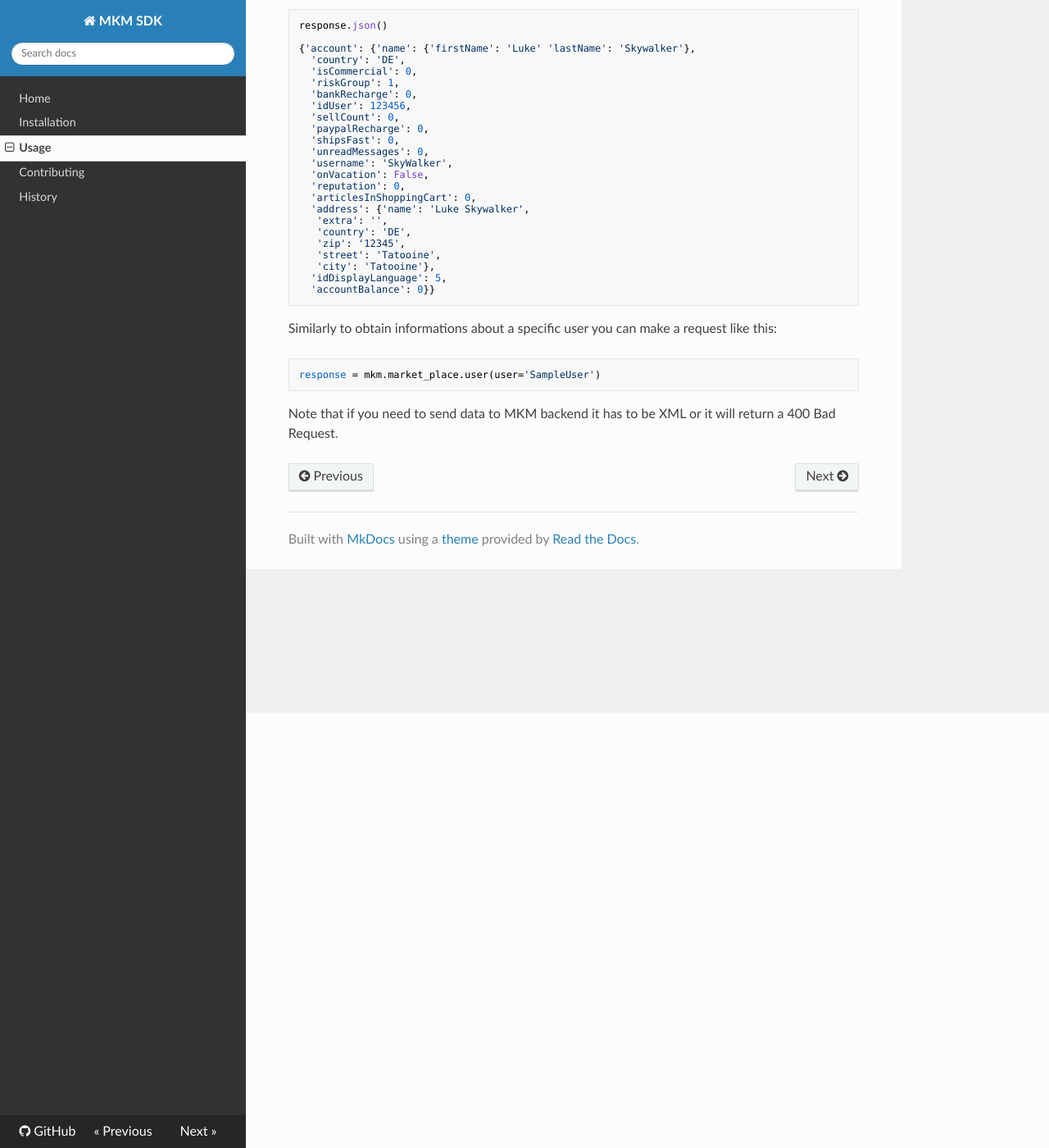
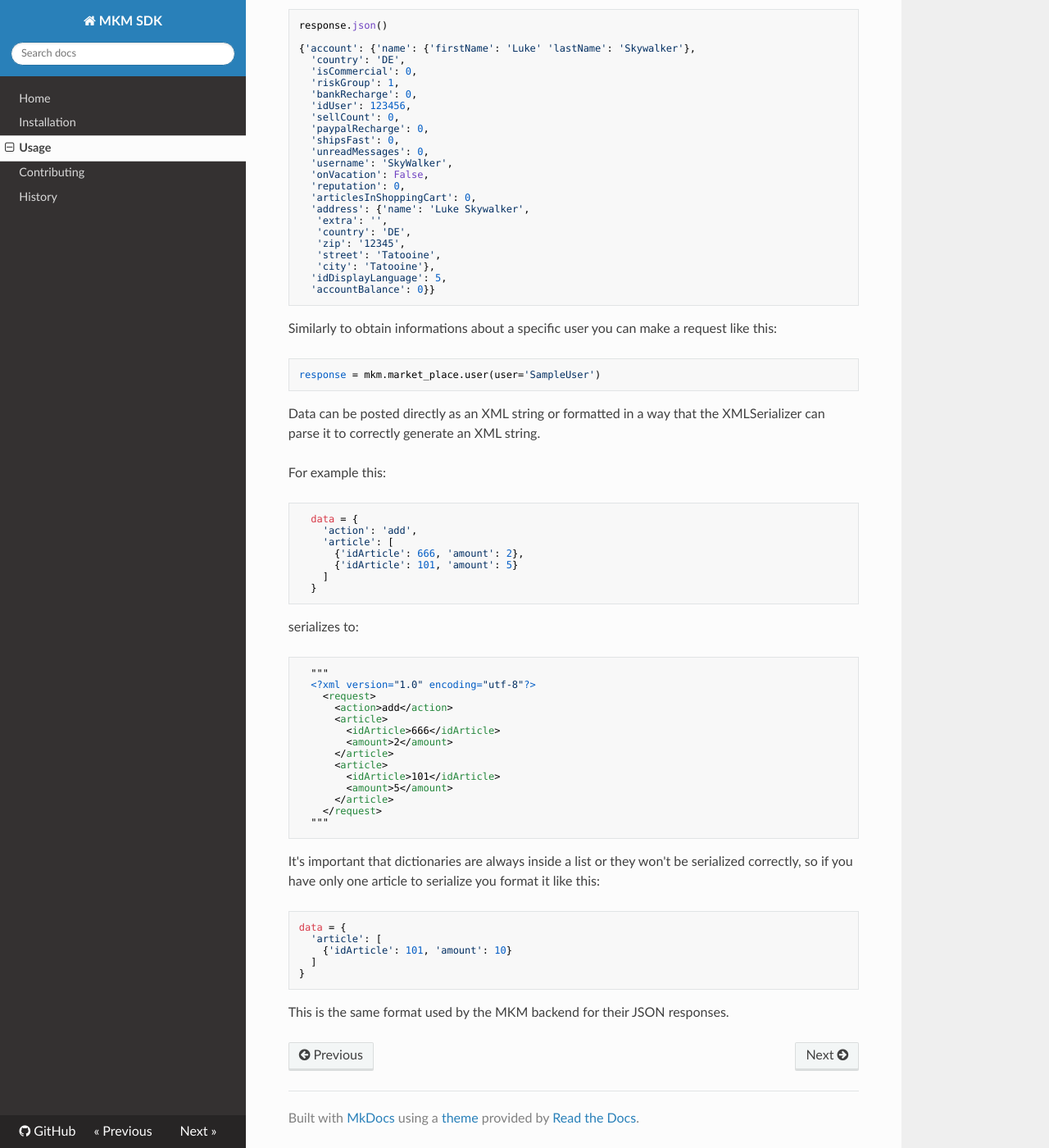
Before and after one commit to evonove/mkm-sdk, an MkDocs documentation site: the page built from docs/usage.md, in a window 1280 px wide and 1400 px high, scrolled down 531 px. Shown: the whole window at 82% size. Built offline with MkDocs 1.6.1, drawn with Linux system fonts in a browser that asks for light colours; nearby versions of some CDN libraries; old or Windows-style settings are respelled for this version of MkDocs.

Commit message:
Updated usage documentation

```diff
--- a/docs/usage.md
+++ b/docs/usage.md
@@ -44,6 +44,43 @@ Similarly to obtain informations about a specific user you can make a request li
 
     response = mkm.market_place.user(user='SampleUser')
 
-Note that if you need to send data to MKM backend it has to be XML or it will return a 400 Bad Request.
+Data can be posted directly as an XML string or formatted in a way that the XMLSerializer can parse it to correctly generate an XML string.
+
+For example this:
+
+      data = {
+        'action': 'add',
+        'article': [
+          {'idArticle': 666, 'amount': 2},
+          {'idArticle': 101, 'amount': 5}
+        ]
+      }
+
+serializes to:
+
+      """
+      <?xml version="1.0" encoding="utf-8"?>
+        <request>
+          <action>add</action>
+          <article>
+            <idArticle>666</idArticle>
+            <amount>2</amount>
+          </article>
+          <article>
+            <idArticle>101</idArticle>
+            <amount>5</amount>
+          </article>
+        </request>
+      """
+
+It's important that dictionaries are always inside a list or they won't be serialized correctly, so if you have only one article to serialize you format it like this:
+
+    data = {
+      'article': [
+        {'idArticle': 101, 'amount': 10}
+      ]
+    }
+
+This is the same format used by the MKM backend for their JSON responses.
 
 [1]: http://docs.python-requests.org/en/latest/api/?highlight=response#requests.Response
```
